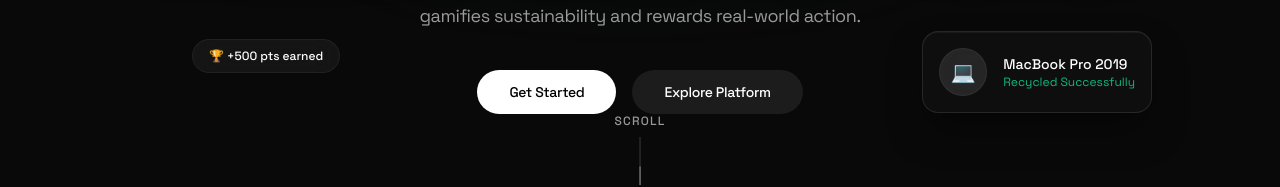
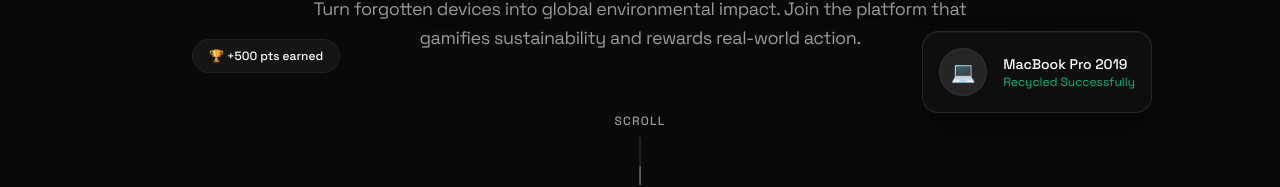
Before and after one commit to MohitSongra/EcoQuest, a Next.js app: page / in a window 1280 px wide. Shown: the part 591-778 px from the top of the page. Built offline with nearby package versions, Linux system fonts and the light colour scheme; no server answers.

Commit message:
ui: remove hero buttons to prevent overlap with scroll indicator

```diff
--- a/src/pages/index.tsx
+++ b/src/pages/index.tsx
@@ -140,20 +140,6 @@ export default function Home() {
             Turn forgotten devices into global environmental impact.
             Join the platform that gamifies sustainability and rewards real-world action.
           </motion.p>
-
-          <motion.div
-            initial={{ opacity: 0, y: 20 }}
-            animate={{ opacity: 1, y: 0 }}
-            transition={{ delay: 0.3, duration: 0.8, ease: [0.16, 1, 0.3, 1] }}
-            className="flex flex-col sm:flex-row gap-4 w-full sm:w-auto"
-          >
-            <Link href="/login" className="btn-primary w-full sm:w-auto px-8">
-              Get Started
-            </Link>
-            <Link href="#how-it-works" className="btn-secondary w-full sm:w-auto px-8">
-              Explore Platform
-            </Link>
-          </motion.div>
         </motion.div>
 
         {/* Scroll Indicator */}
```
